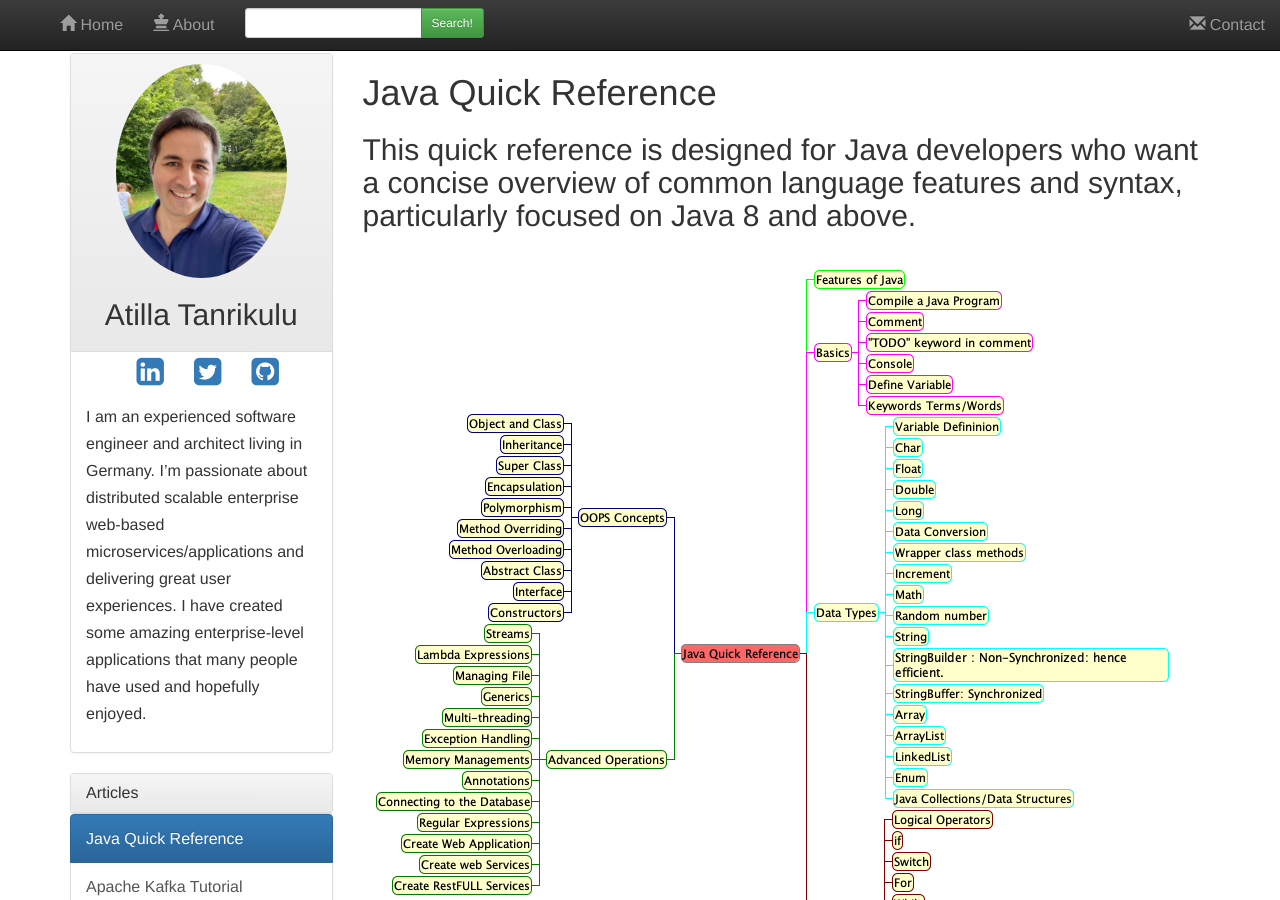
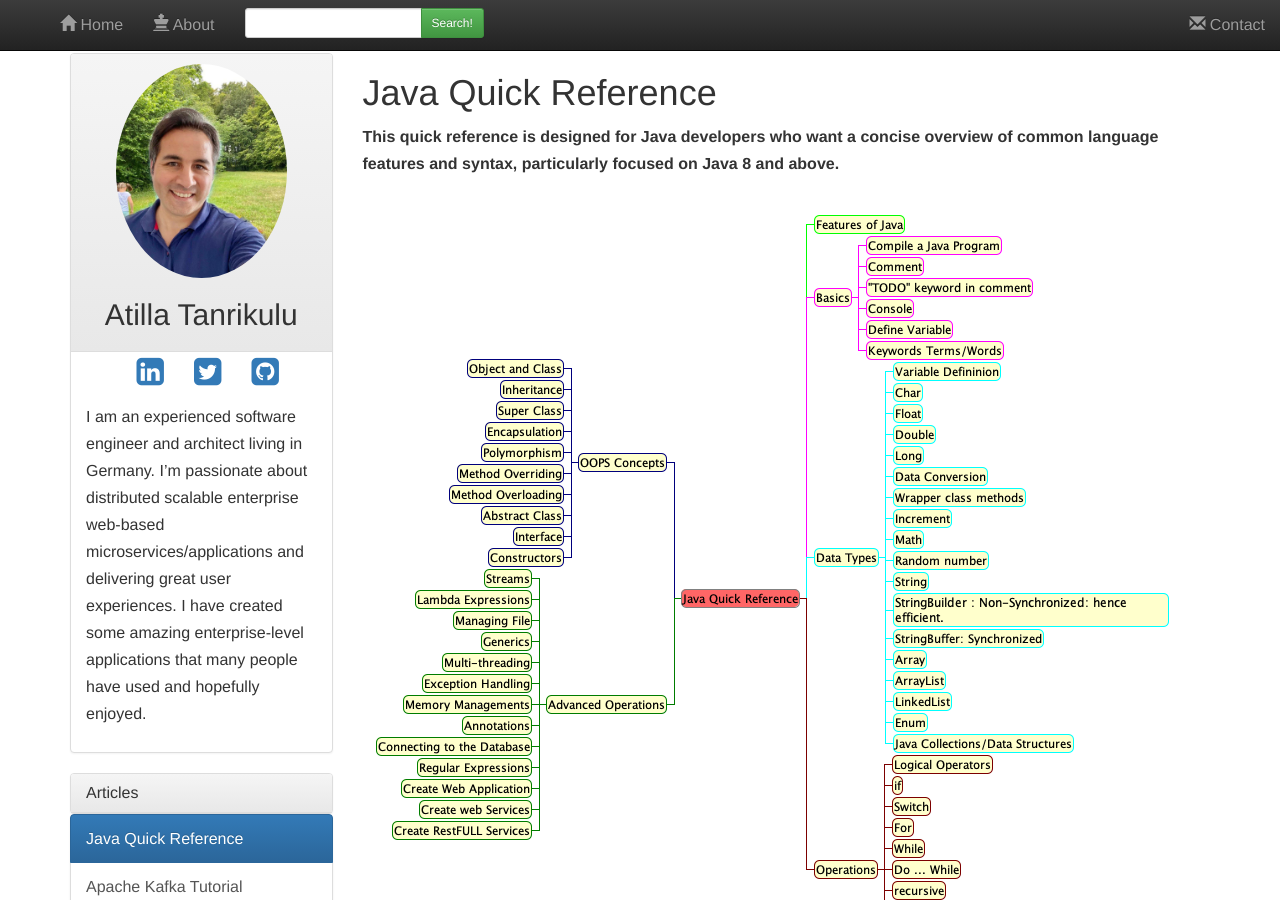
Before and after one commit to atillatan/blog, a Jekyll site: the page built from _articles/Java-Quick-Reference.md, in a window 1280 px wide and 900 px high. Built offline with Jekyll 4.4.1, drawn with Linux system fonts in a browser that asks for light colours; nearby versions of some CDN libraries; comment, search, counter and statistics services are not loaded.

```diff
--- a/_articles/Java-Quick-Reference.md
+++ b/_articles/Java-Quick-Reference.md
@@ -24,7 +24,7 @@ toc: false
 
 #  Java Quick Reference
 
-## This quick reference is designed for Java developers who want a concise overview of common language features and syntax, particularly focused on Java 8 and above.
+**This quick reference is designed for Java developers who want a concise overview of common language features and syntax, particularly focused on Java 8 and above.**
 
 ![image-20201229160759174]({{site.img}}/java-quick-reference/image-20201229160759174.png)
 
```
